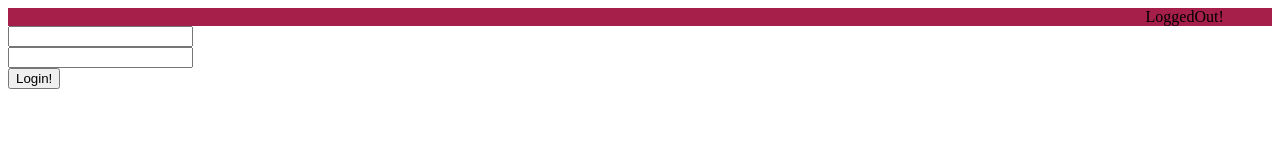
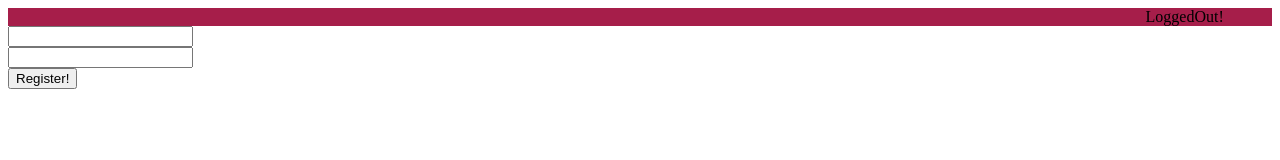
Before and after one commit to devdrqgon/mc-fe, a React (Create React App) app: page /register in a window 1280 px wide. Shown: the top 160 px of the page. Built offline with nearby package versions, Linux system fonts and the light colour scheme.

Commit message:
fixed auth fe

```diff
--- a/src/entryComponent.tsx
+++ b/src/entryComponent.tsx
@@ -34,10 +34,7 @@ const EntryComponent = () => {
                 <Switch>
                     <Route path="/planner" component={TimespanPlanner} />
                     <Route path="/sample" component={Sample} />
-                    <Route path="/register" component={Register} />
-                    <Route path="/login" component={LoginPage} />
                     <Route path="/" component={Home} />
-
                 </Switch>
                 <Toaster />
             </QueryClientProvider>)
--- a/src/features/auth/utils.auth.ts
+++ b/src/features/auth/utils.auth.ts
@@ -7,7 +7,7 @@ async function StoredTokenIsValid(_token: string): Promise<boolean> {
     try {
         const response = await axios({
             method: 'GET',
-            url: 'http://localhost:8000/users/validate',
+            url: 'http://localhost:8000/users/auth/validate',
             headers: {
                 Authorization: `Bearer ${_token}`
             }
--- a/src/tmpPagesAuth/login.component.tsx
+++ b/src/tmpPagesAuth/login.component.tsx
@@ -4,6 +4,7 @@ import React, { ChangeEvent, useContext } from 'react'
 import { useHistory } from 'react-router'
 import authUtils from 'features/auth/utils.auth'
 import { UserContext } from "contexts/user.context"
+import { Link } from 'react-router-dom'
 
 export default function LoginPage() {
     const [username, setUsername] = React.useState<string>('')
@@ -17,7 +18,7 @@ export default function LoginPage() {
         try {
             const response : AxiosResponse<any, any>= await axios({
                 method: 'POST',
-                url: 'http://localhost:8000/users/login',
+                url: 'http://localhost:8000/users/auth/login',
                 data: {
                     username,
                     password
@@ -46,6 +47,8 @@ export default function LoginPage() {
                 Login!
             </button>
             <br />
+            <Link to={"/register"}>No Account? Register here!</Link>
+            <br />
             {uiErr}
         </div>
     )
--- a/src/tmpPagesAuth/register.component.tsx
+++ b/src/tmpPagesAuth/register.component.tsx
@@ -10,13 +10,11 @@ export default function Register() {
 
     const history = useHistory()
     const registerClicked = async () => {
-        const kk: AxiosRequestConfig = {
 
-        }
         try {
             const response = await axios({
                 method: 'POST',
-                url: 'http://localhost:8000/users/register',
+                url: 'http://localhost:8000/users/auth/register',
                 data: {
                     username,
                     password
--- a/src/unAuthApp.tsx
+++ b/src/unAuthApp.tsx
@@ -1,10 +1,14 @@
+import { Route, Switch } from "react-router-dom"
 import LoginPage from "tmpPagesAuth/login.component"
+import Register from "tmpPagesAuth/register.component"
 
 const UnAuthApp=() => {
     return(
-        <>
-        <LoginPage/>
-        </>
+        <Switch>
+            <Route exact path={'/'} component={LoginPage}></Route>
+            <Route path={'/login'} component={LoginPage}></Route>
+            <Route path={'/register'} component={Register}></Route>
+        </Switch>
     )
 }
 
--- a/tsconfig.json
+++ b/tsconfig.json
@@ -1,6 +1,7 @@
 {
   "compilerOptions": {
-    "baseUrl": "./src",
+    "baseUrl": "src",
+    "rootDir": "./",
     "target": "es5",
     "lib": [
       "dom",
```
Also changed, not shown: todos.fe.txt (added).
